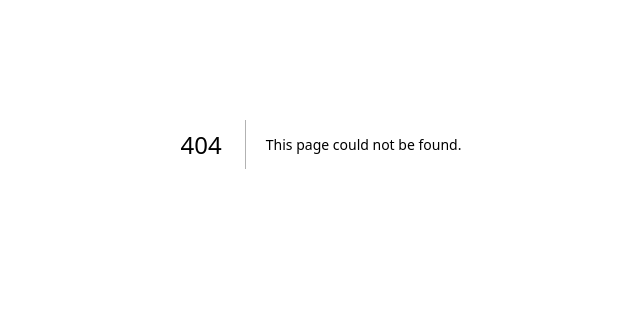
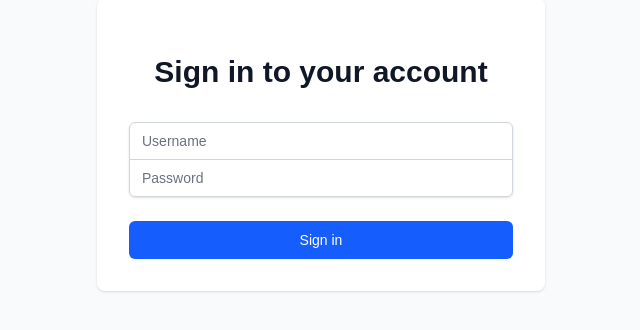
Before and after one commit to ehsundar/application-followups, a Next.js app: page /login in a window 1280 px wide. Before the commit this address had no page. Shown: the part 256-586 px from the top of the page, without its empty margins (319-959 px from the left). Built offline with nearby package versions, Linux system fonts and the light colour scheme.

Commit message:
feat: implement authentication system with multiple users support

```diff
--- /dev/null
+++ b/app/api/auth/login/route.ts
@@ -0,0 +1,49 @@
+import { NextResponse } from 'next/server';
+import { users } from '@/app/config/auth';
+import { cookies } from 'next/headers';
+
+export async function POST(request: Request) {
+  try {
+    const { username, password } = await request.json();
+    const user = users.find(u => u.username === username && u.password === password);
+
+    if (user) {
+      // Set cookies to store authentication and user info
+      const cookieStore = await cookies();
+      cookieStore.set('auth', 'true', {
+        httpOnly: true,
+        secure: process.env.NODE_ENV === 'production',
+        sameSite: 'strict',
+        maxAge: 60 * 60 * 24, // 1 day
+      });
+
+      cookieStore.set('user', JSON.stringify({
+        username: user.username,
+        name: user.name
+      }), {
+        httpOnly: true,
+        secure: process.env.NODE_ENV === 'production',
+        sameSite: 'strict',
+        maxAge: 60 * 60 * 24, // 1 day
+      });
+
+      return NextResponse.json({
+        success: true,
+        user: {
+          username: user.username,
+          name: user.name
+        }
+      });
+    }
+
+    return NextResponse.json(
+      { error: 'Invalid credentials' },
+      { status: 401 }
+    );
+  } catch (error) {
+    return NextResponse.json(
+      { error: 'An error occurred' },
+      { status: 500 }
+    );
+  }
+}
--- /dev/null
+++ b/app/api/auth/logout/route.ts
@@ -0,0 +1,9 @@
+import { NextResponse } from 'next/server';
+import { cookies } from 'next/headers';
+
+export async function POST() {
+  const cookieStore = await cookies();
+  cookieStore.delete('auth');
+  cookieStore.delete('user');
+  return NextResponse.json({ success: true });
+}
--- /dev/null
+++ b/app/config/auth.ts
@@ -0,0 +1,28 @@
+export interface User {
+  username: string;
+  password: string;
+  name: string;
+}
+
+export const users: User[] = [
+  {
+    username: 'admin',
+    password: 'admin123',
+    name: 'Administrator'
+  },
+  {
+    username: 'john',
+    password: 'john123',
+    name: 'John Smith'
+  },
+  {
+    username: 'sarah',
+    password: 'sarah123',
+    name: 'Sarah Johnson'
+  },
+  {
+    username: 'mike',
+    password: 'mike123',
+    name: 'Mike Williams'
+  }
+];
--- /dev/null
+++ b/app/login/page.tsx
@@ -0,0 +1,93 @@
+'use client';
+
+import { useState } from 'react';
+import { useRouter } from 'next/navigation';
+
+export default function LoginPage() {
+  const [username, setUsername] = useState('');
+  const [password, setPassword] = useState('');
+  const [error, setError] = useState('');
+  const router = useRouter();
+
+  const handleSubmit = async (e: React.FormEvent) => {
+    e.preventDefault();
+    setError('');
+
+    try {
+      const response = await fetch('/api/auth/login', {
+        method: 'POST',
+        headers: {
+          'Content-Type': 'application/json',
+        },
+        body: JSON.stringify({ username, password }),
+      });
+
+      if (response.ok) {
+        router.push('/');
+      } else {
+        setError('Invalid credentials');
+      }
+    } catch (err) {
+      setError('An error occurred. Please try again.');
+    }
+  };
+
+  return (
+    <div className="min-h-screen flex items-center justify-center bg-gray-50">
+      <div className="max-w-md w-full space-y-8 p-8 bg-white rounded-lg shadow">
+        <div>
+          <h2 className="mt-6 text-center text-3xl font-extrabold text-gray-900">
+            Sign in to your account
+          </h2>
+        </div>
+        <form className="mt-8 space-y-6" onSubmit={handleSubmit}>
+          <div className="rounded-md shadow-sm -space-y-px">
+            <div>
+              <label htmlFor="username" className="sr-only">
+                Username
+              </label>
+              <input
+                id="username"
+                name="username"
+                type="text"
+                required
+                className="appearance-none rounded-none relative block w-full px-3 py-2 border border-gray-300 placeholder-gray-500 text-gray-900 rounded-t-md focus:outline-none focus:ring-blue-500 focus:border-blue-500 focus:z-10 sm:text-sm"
+                placeholder="Username"
+                value={username}
+                onChange={(e) => setUsername(e.target.value)}
+              />
+            </div>
+            <div>
+              <label htmlFor="password" className="sr-only">
+                Password
+              </label>
+              <input
+                id="password"
+                name="password"
+                type="password"
+                required
+                className="appearance-none rounded-none relative block w-full px-3 py-2 border border-gray-300 placeholder-gray-500 text-gray-900 rounded-b-md focus:outline-none focus:ring-blue-500 focus:border-blue-500 focus:z-10 sm:text-sm"
+                placeholder="Password"
+                value={password}
+                onChange={(e) => setPassword(e.target.value)}
+              />
+            </div>
+          </div>
+
+          {error && (
+            <div className="text-red-500 text-sm text-center">{error}</div>
+          )}
+
+          <div>
+            <button
+              type="submit"
+              className="group relative w-full flex justify-center py-2 px-4 border border-transparent text-sm font-medium rounded-md text-white bg-blue-600 hover:bg-blue-700 focus:outline-none focus:ring-2 focus:ring-offset-2 focus:ring-blue-500"
+            >
+              Sign in
+            </button>
+          </div>
+        </form>
+      </div>
+    </div>
+  );
+}
--- /dev/null
+++ b/middleware.ts
@@ -0,0 +1,32 @@
+import { NextResponse } from 'next/server';
+import type { NextRequest } from 'next/server';
+
+export function middleware(request: NextRequest) {
+  const authCookie = request.cookies.get('auth');
+  const isLoginPage = request.nextUrl.pathname === '/login';
+
+  // If user is not authenticated and not on login page, redirect to login
+  if (!authCookie && !isLoginPage) {
+    return NextResponse.redirect(new URL('/login', request.url));
+  }
+
+  // If user is authenticated and on login page, redirect to home
+  if (authCookie && isLoginPage) {
+    return NextResponse.redirect(new URL('/', request.url));
+  }
+
+  return NextResponse.next();
+}
+
+export const config = {
+  matcher: [
+    /*
+     * Match all request paths except for the ones starting with:
+     * - api (API routes)
+     * - _next/static (static files)
+     * - _next/image (image optimization files)
+     * - favicon.ico (favicon file)
+     */
+    '/((?!api|_next/static|_next/image|favicon.ico).*)',
+  ],
+};
```
